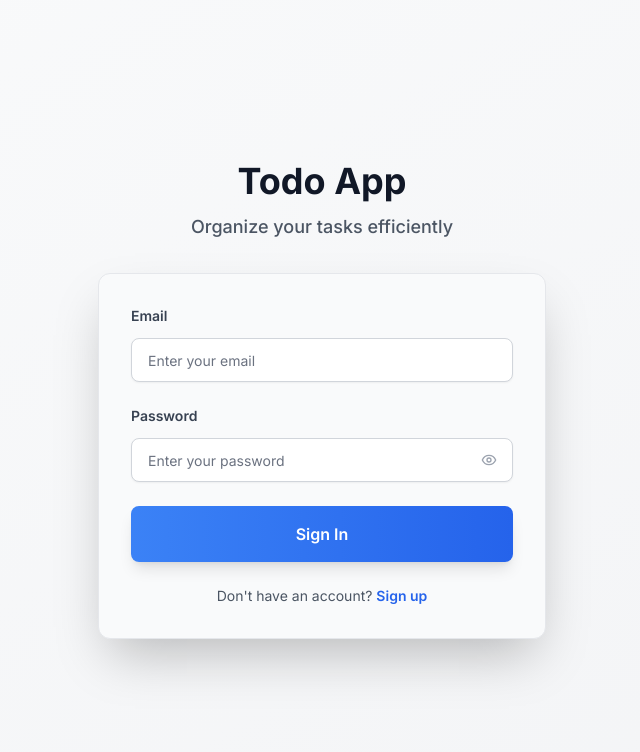
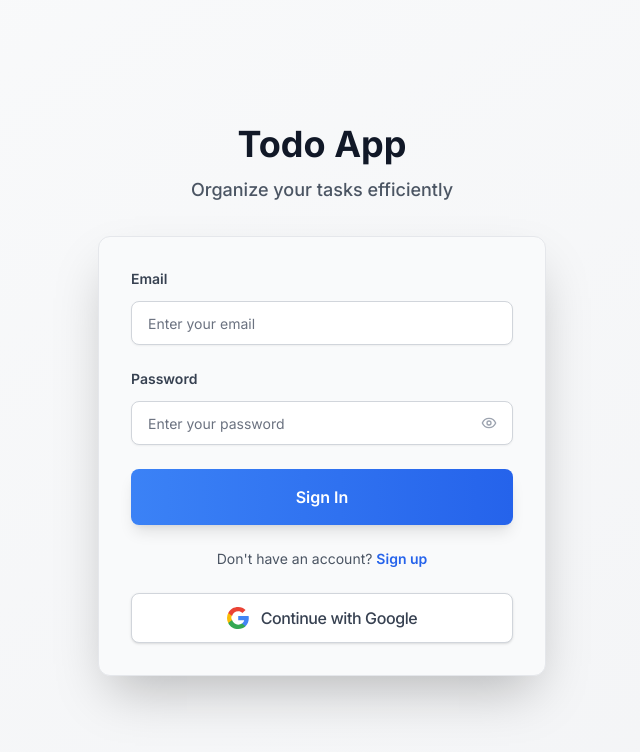
Before and after one commit to saurabhgup98/todo-frontend, a React (Vite) app: page / in a window 1280 px wide. Shown: the top 752 px of the page, without its empty margins (318-958 px from the left). Built offline with nearby package versions, Linux system fonts and the light colour scheme; no server answers.

Commit message:
added Google OAuth Login button in Frontend

```diff
--- a/src/components/Auth/LoginForm.tsx
+++ b/src/components/Auth/LoginForm.tsx
@@ -119,6 +119,16 @@ const LoginForm = ({ onSwitchToRegister }: LoginFormProps) => {
           </button>
         </p>
       </div>
+      <a href="https://todo-backend-cff6.onrender.com/api/auth/google" className="block mt-6">
+        <button
+          type="button"
+          className="w-full flex items-center justify-center gap-3 py-3 px-4 rounded-lg border border-gray-300 dark:border-gray-700 bg-white dark:bg-gray-900 shadow hover:shadow-md transition-all duration-150 font-semibold text-gray-700 dark:text-gray-200 hover:bg-gray-50 dark:hover:bg-gray-800 focus:outline-none focus:ring-2 focus:ring-offset-2 focus:ring-primary-500"
+          style={{ letterSpacing: 0.2 }}
+        >
+          <svg width="22" height="22" viewBox="0 0 48 48" fill="none" xmlns="http://www.w3.org/2000/svg"><g clipPath="url(#clip0_17_40)"><path d="M47.532 24.552c0-1.636-.147-3.2-.422-4.704H24.48v9.02h13.02c-.56 2.92-2.24 5.4-4.76 7.08v5.86h7.7c4.52-4.16 7.092-10.28 7.092-17.256z" fill="#4285F4"/><path d="M24.48 48c6.48 0 11.92-2.16 15.88-5.88l-7.7-5.86c-2.16 1.44-4.92 2.28-8.18 2.28-6.28 0-11.6-4.24-13.5-9.96H2.68v6.24C6.64 43.44 14.88 48 24.48 48z" fill="#34A853"/><path d="M10.98 28.58A14.77 14.77 0 0 1 9.36 24c0-1.6.28-3.16.78-4.58v-6.24H2.68A23.98 23.98 0 0 0 0 24c0 3.8.92 7.4 2.68 10.82l8.3-6.24z" fill="#FBBC05"/><path d="M24.48 9.52c3.54 0 6.68 1.22 9.16 3.62l6.84-6.84C36.4 2.16 30.96 0 24.48 0 14.88 0 6.64 4.56 2.68 13.18l8.3 6.24c1.9-5.72 7.22-9.9 13.5-9.9z" fill="#EA4335"/></g><defs><clipPath id="clip0_17_40"><path fill="#fff" d="M0 0h48v48H0z"/></clipPath></defs></svg>
+          <span className="text-base font-medium tracking-tight">Continue with Google</span>
+        </button>
+      </a>
     </div>
   )
 }
```
